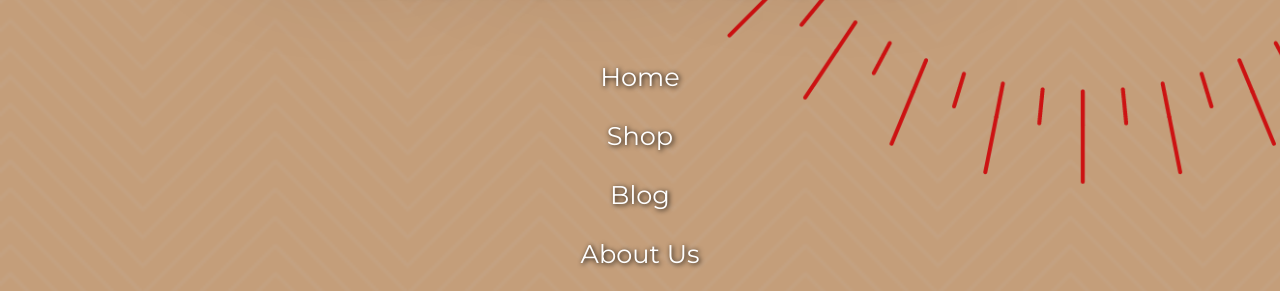
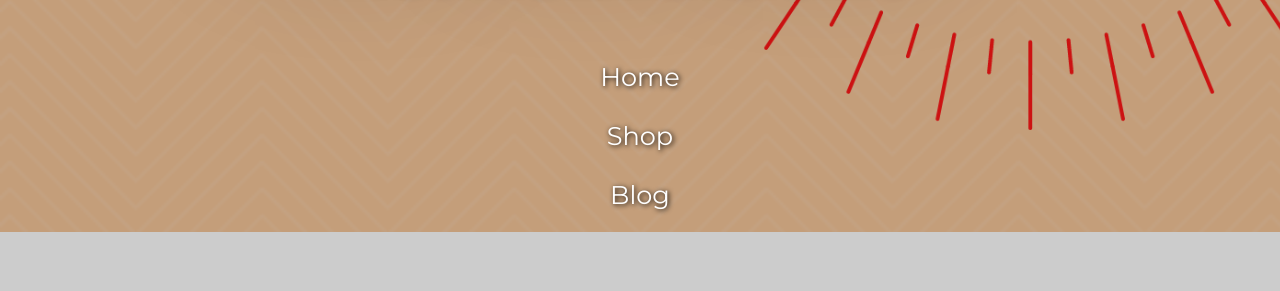
Before and after one commit to Red-Elk-AM/Red-Elk-AM.github.io, a plain HTML site: page index.html in a window 1280 px wide. Shown: the part 927-1218 px from the top of the page. After the commit the page ends 1159 px from the top, so only its background shows below. Drawn offline with Linux system fonts and the light colour scheme.

Commit message:
removed about from nav
removed about from the navigation bar, as the page is unfinished

```diff
--- a/index.html
+++ b/index.html
@@ -70,7 +70,7 @@
                 <li><a href="index.html">Home</a></li>
                 <li><a href="http://shop.redelkam.com/">Shop</a></li>
                 <li><a href="">Blog</a></li>
-                <li><a href="about.html">About Us</a></li>
+                <!--<li><a href="about.html">About Us</a></li>-->
             </ul>
         </div>
     </body>
```
